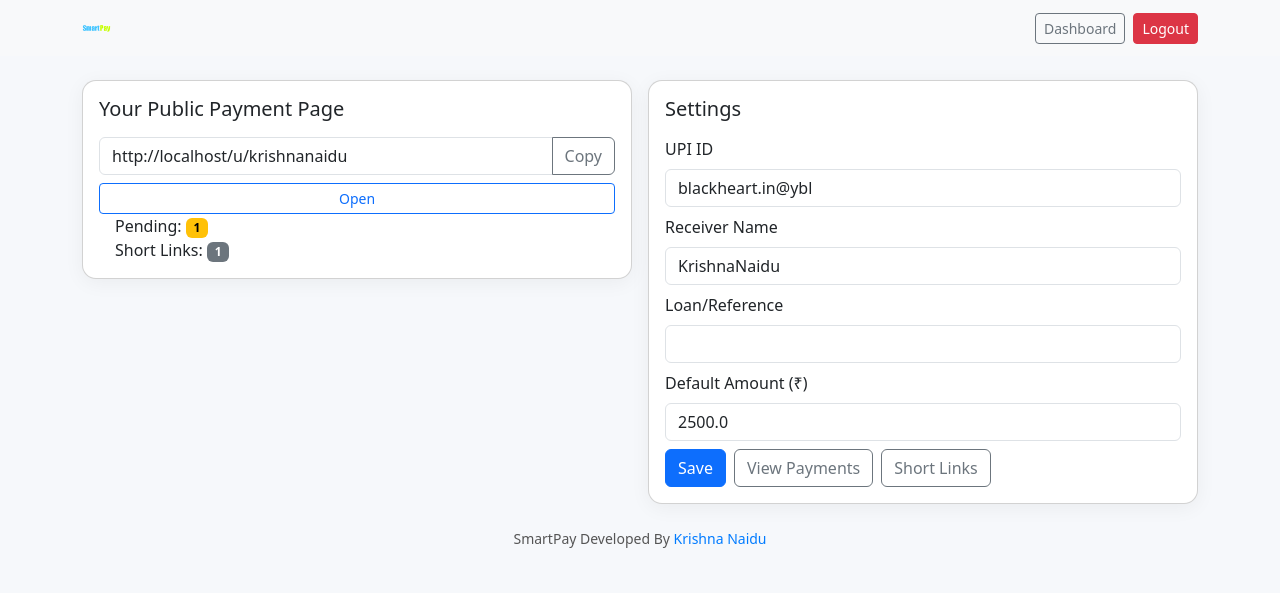
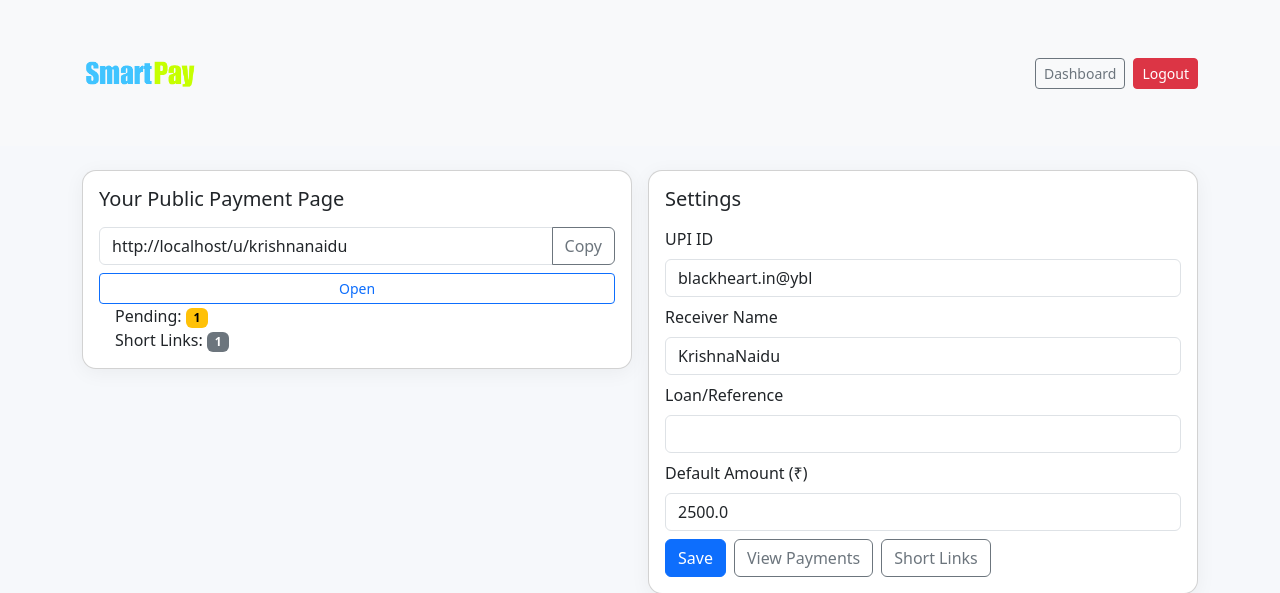
Before and after one commit to imzombier/SmartPay, a Flask app: page /dashboard in a window 1280 px wide. Shown: the top 593 px of the page. Run offline with Flask 3, Linux system fonts and the light colour scheme; a user stored in the database is signed in; data comes from the database, SQL or seed files in the repository.

Commit message:
Update _layout.html

```diff
--- a/templates/_layout.html
+++ b/templates/_layout.html
@@ -21,7 +21,7 @@
   <nav class="navbar navbar-expand-lg bg-body-tertiary py-2">
   <div class="container">
     <a class="navbar-brand d-flex align-items-center" href="#">
-      <img src="{{ url_for('static', filename='smartpay.png') }}" alt="SmartPay" style="height:30px; margin-right:8px;"> </a>
+      <img src="{{ url_for('static', filename='smartpay.png') }}" alt="SmartPay" style="height:120px; margin-right:8px;"> </a>
       <div class="ms-auto d-flex gap-2">
         {% if not hide_login %}
           {% if session.get('uid') %}
```
